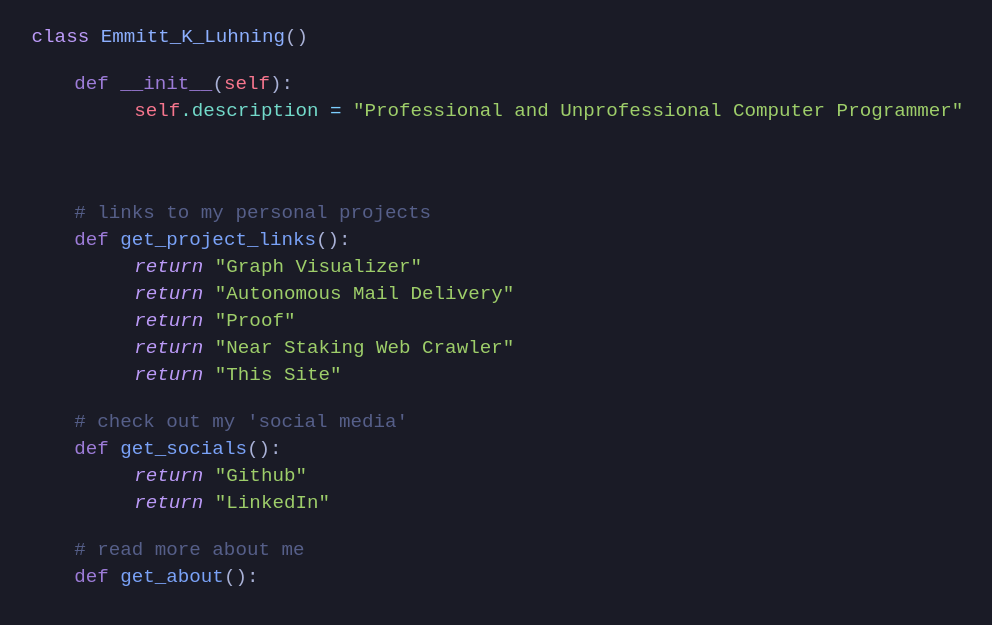
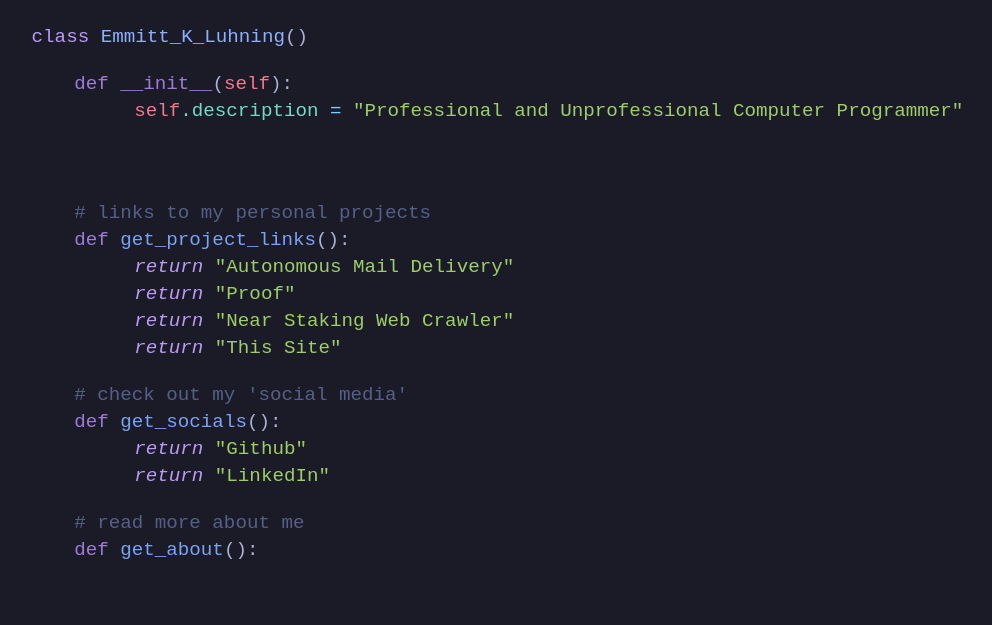
Before and after one commit to Em-kale/emmitt-dot-dev, a Flask app: page / in a window 1280 px wide. Shown: the top 625 px of the page, without its empty margins (2-994 px from the left). Run offline with Flask 3, Linux system fonts and the light colour scheme; some web fonts are replaced.

Commit message:
flagged graph initializer

```diff
--- a/core/routes.py
+++ b/core/routes.py
@@ -73,14 +73,14 @@ def mainList():
                     <span class="function-name">get_project_links</span><span class="bracket">():</span>
                 </p>
                 <div class="sub-list-1">
-                    <!--<p class="list-item">return "Graph Traversal Visualizer"</p> -->
+                    <!--
                     <p class="list-item">
                         <a class="link" href="/graphs" target="_blank">
                             <span class="return">return</span><span class="string">
                                 "Graph Visualizer"
                             </span>
                         </a>
-                    </p>
+                    </p> -->
                     <p class="list-item">
                         <a class="link" href="https://github.com/Em-kale/carleton-mail-delivery-robot" target="_blank">
                             <span class="return">return</span><span class="string"> "Autonomous Mail Delivery"</span>
--- a/core/templates/index.html
+++ b/core/templates/index.html
@@ -42,13 +42,13 @@
                     <span class="function-name">get_project_links</span><span class="bracket">():</span>
                 </p>
                 <div class="sub-list-1">
-                    <p class="list-item">
+                    <!--    <p class="list-item">
                         <a class="link" href="/graphs" target="_blank">
                             <span class="return">return</span><span class="string">
                                 "Graph Visualizer"
                             </span>
                         </a>
-                    </p>
+                        </p> -->
                     <p class="list-item">
                         <a class="link" href="https://github.com/Em-kale/carleton-mail-delivery-robot" target="_blank">
                             <span class="return">return</span><span class="string"> "Autonomous Mail Delivery"</span>
```
